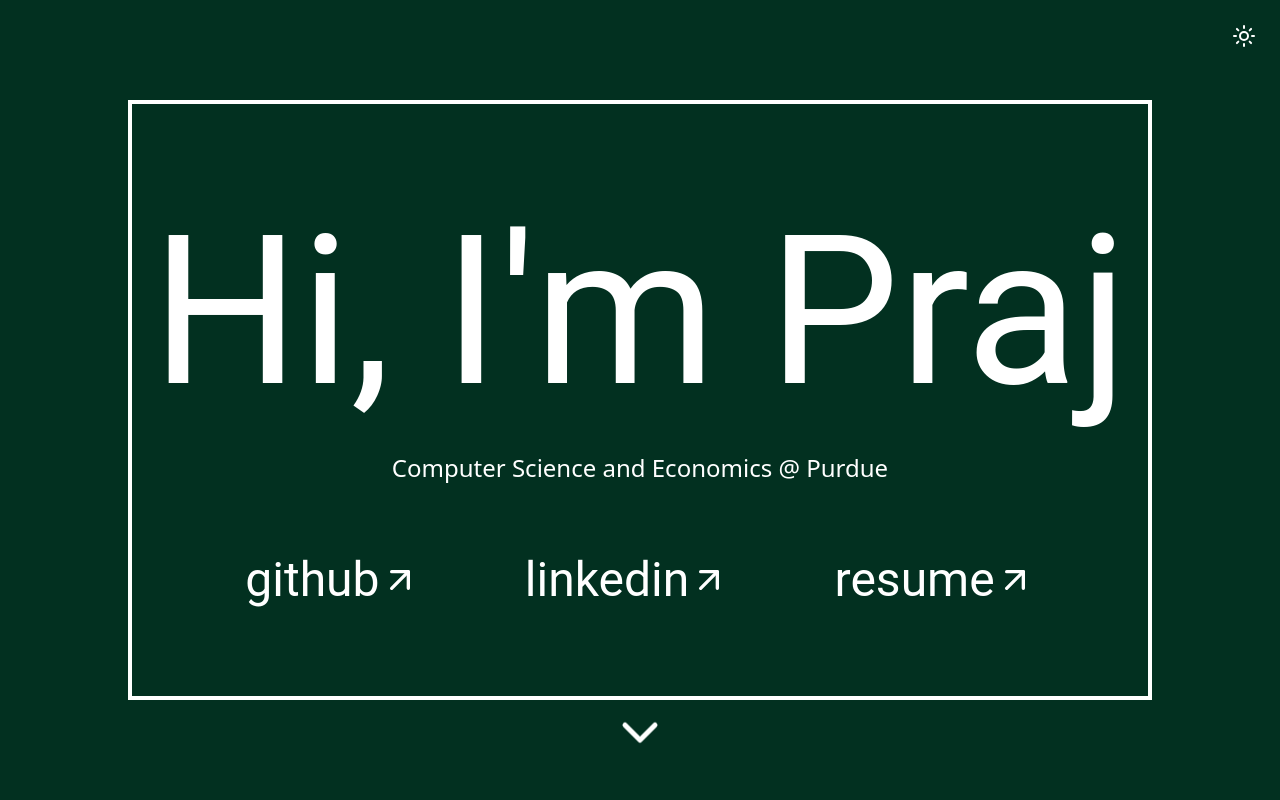
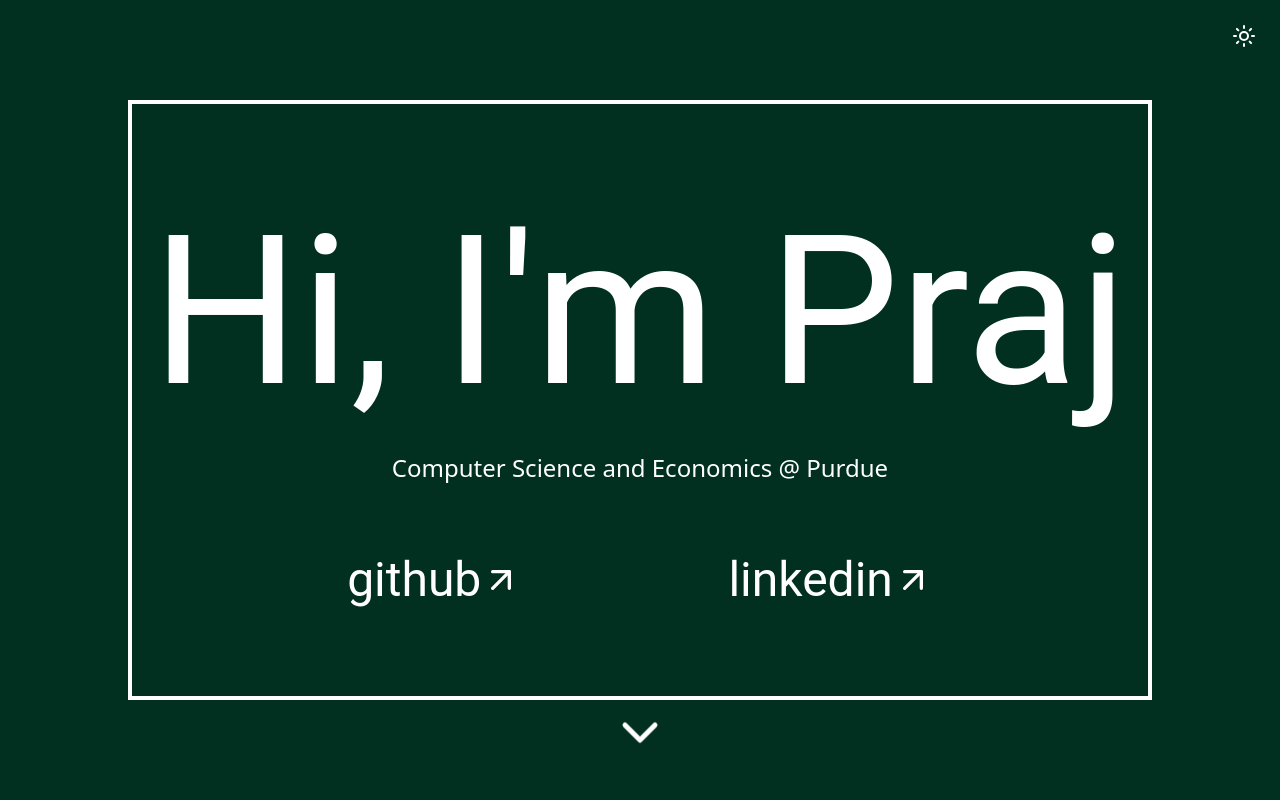
Before and after one commit to prajwalshah19/prajwalshah.me, a React (Vite) app in the folder app/: page / in a window 1280 px wide. Shown: the top 800 px of the page. Built offline with nearby package versions, Linux system fonts and the light colour scheme; no server answers.

Commit message:
deleted resume refs

```diff
--- a/app/src/components/MiniSocialLinks.tsx
+++ b/app/src/components/MiniSocialLinks.tsx
@@ -2,6 +2,7 @@
 import React, { useEffect, useState } from 'react';
 import { motion } from 'framer-motion';
 import { ArrowUpRight } from 'lucide-react';
+
 import {
   PlainText,
   getGithubLink,
@@ -27,10 +28,10 @@ const itemVariants = {
 const MiniSocialLinks: React.FC = () => {
   const [githubLink, setGithubLink] = useState<PlainText | null>(null);
   const [linkedinLink, setLinkedinLink] = useState<PlainText | null>(null);
+
   const links = [
     { label: 'github', url: githubLink?.content },
-    { label: 'linkedin', url: linkedinLink?.content },
-    { label: 'resume', url: '#' },
+    { label: 'linkedin', url: linkedinLink?.content }
   ];
 
   useEffect(() => {
--- a/app/src/components/SocialLinks.tsx
+++ b/app/src/components/SocialLinks.tsx
@@ -2,6 +2,7 @@
 import React, { useState, useEffect } from 'react';
 import { motion } from 'framer-motion';
 import { ArrowUpRight } from 'lucide-react';
+
 import {
   PlainText,
   getGithubLink,
@@ -27,10 +28,10 @@ const itemVariants = {
 const SocialLinks: React.FC = () => {
   const [githubLink, setGithubLink] = useState<PlainText | null>(null);
   const [linkedinLink, setLinkedinLink] = useState<PlainText | null>(null);
+
   const links = [
     { label: 'github', url: githubLink?.content },
     { label: 'linkedin', url: linkedinLink?.content },
-    { label: 'resume', url: '#' },
   ];
 
   useEffect(() => {
```
